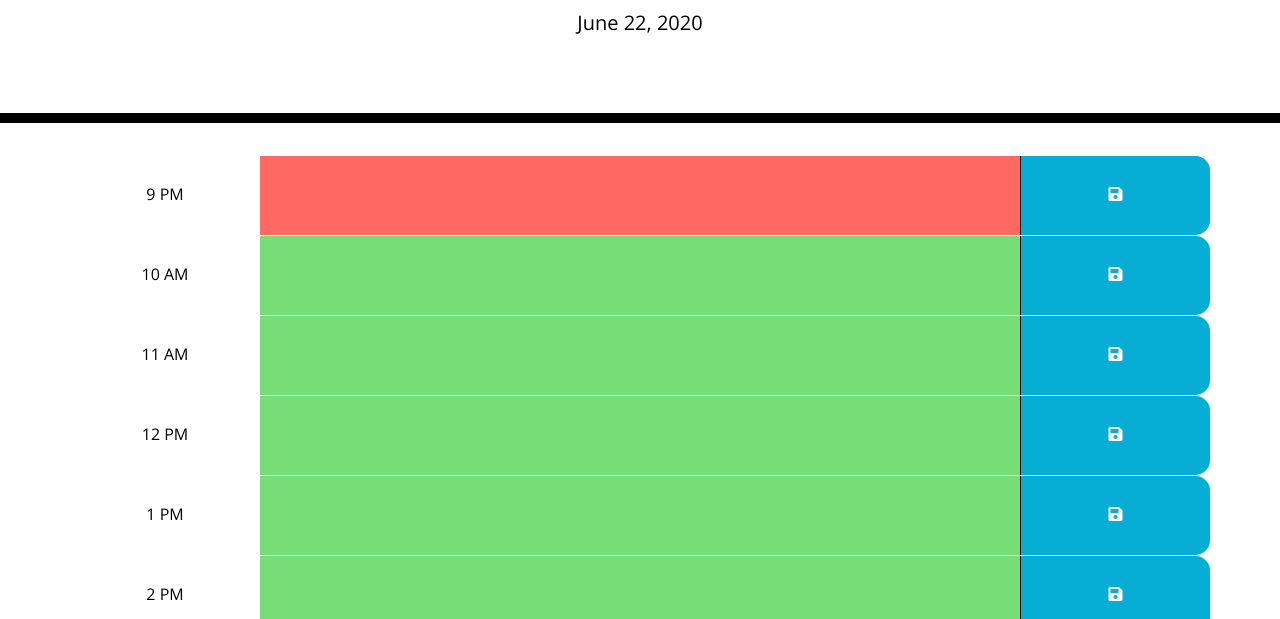
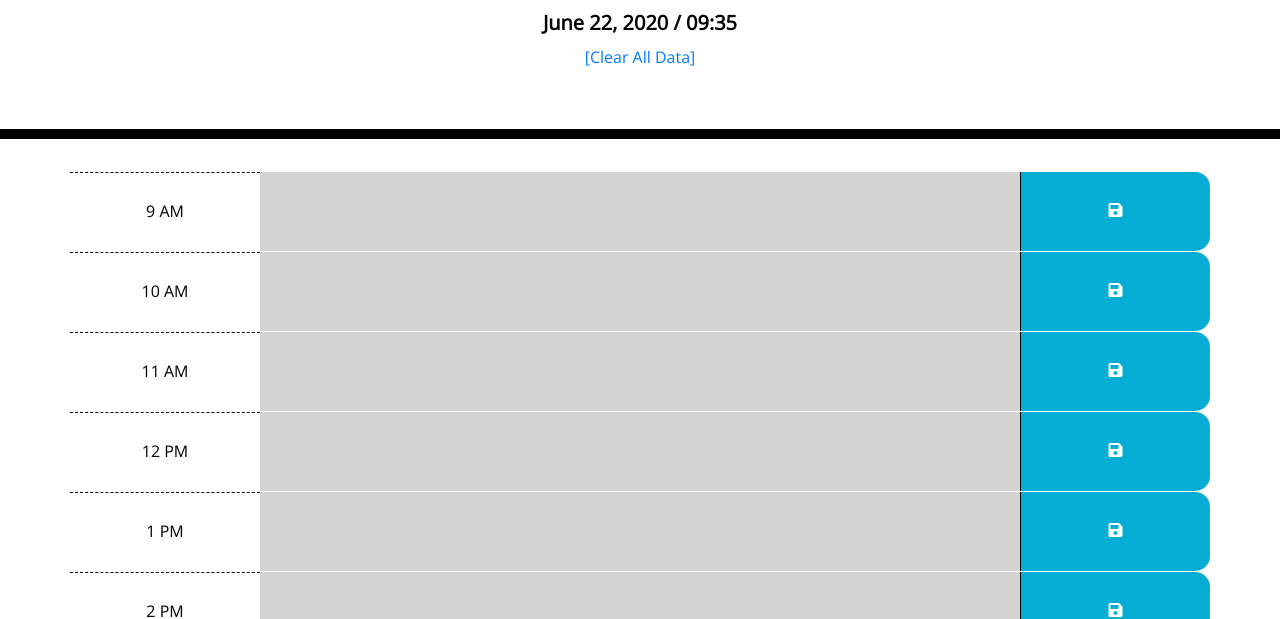
Before and after one commit to jamesravelle/workday-planner, a plain HTML site: page index.html in a window 1280 px wide. Shown: the part 181-800 px from the top of the page. Drawn offline with nearby package versions, Linux system fonts and the light colour scheme.

Commit message:
Finished working application

```diff
--- a/index.html
+++ b/index.html
@@ -27,12 +27,12 @@
       <h1 class="display-3">Work Day Scheduler</h1>
       <p class="lead">A simple calendar app for scheduling your work day</p>
       <p id="currentDay" class="lead"></p>
+      <a href="#" id="clear">[Clear All Data]</a>
     </header>
     <div class="container">
       <!-- Timeblocks go here -->
 
     </div>
-
     <script src="https://code.jquery.com/jquery-3.4.1.min.js"></script>
     <script src="https://cdnjs.cloudflare.com/ajax/libs/moment.js/2.24.0/moment.min.js"></script>
     <script src="script.js"></script>
--- a/script.js
+++ b/script.js
@@ -6,20 +6,37 @@ var currentTime = moment().format('LT');
 var currentHour = parseInt(currentTime[0]+currentTime[1]);
 
 // Set current date in header
-$('#currentDay').text(moment().format('MMMM DD, YYYY'));
+$('#currentDay').text(moment().format('MMMM DD, YYYY') + "  /  " + moment().format('hh:mm'));
+
+// Get local storage object
+var storage = JSON.parse(localStorage.getItem('storage'));
+if (storage === null){
+    storage = {
+        "9AM" : "",
+        "10AM" : "",
+        "11AM" : "",
+        "12PM" : "",
+        "1PM" : "",
+        "2PM" : "",
+        "3PM" : "",
+        "4PM" : "",
+        "5PM" : ""
+    }
+    console.log(storage);
+}
 
 var future = false;
 // Create time block
-function timeBlock(x){
-    // Check if time is AM or PM
-    if(x > 9 && x < 12){
-        ampm = "AM";
+function timeBlock(time, data){
+    // Add space to time displayed
+    if(time.length === 3){
+        var displayTime = time[0] + " " + time[1] + time[2];
     } else {
-        var ampm = "PM";
+        var displayTime = time[0] + time[1] + " " + time[2] + time[3];
     }
     var row = $('<div>');
     row.addClass('row time-block');
-    row.attr('data-time', x + ampm);
+    row.attr('id', time);
     container.append(row);
     // Create 3 column bootstrap row
     for(var i = 0; i < 3; i++){
@@ -27,13 +44,13 @@ function timeBlock(x){
         switch(i){
             case 0:
                 newCol.addClass('col-md-2 hour');
-                newCol.text(x + " " + ampm);
+                newCol.text(displayTime);
                 break;
             case 1:
                 newCol.addClass('col-md-8');
                 var inputArea = $('<textarea>');
+                inputArea.text(data);
                 inputArea.addClass('description');
-
                 newCol.append(inputArea);
                 break;
             case 2:
@@ -42,30 +59,46 @@ function timeBlock(x){
         }
         row.append(newCol);
         row.addClass('past');
-        if(future && x !== currentHour){
+        if(future && time !== currentHour){
             row.addClass('future');
             row.removeClass('past');
         }
-        if(x === currentHour){
+        if(time === currentHour){
             row.addClass('present');
+            // Toggle future time block display
             future = true;
             row.removeClass('past');
         }
     }
 }
 
-// Create
-var timeRange = 9;
-while(timeRange !== 6){
-    if(timeRange === 13){
-        timeRange = 1;
-    }
-    timeBlock(timeRange);
-    timeRange++;
+// Create time blocks 9 AM to 5 PM
+for(key in storage){
+    var data = storage[key];
+    console.log(data);
+    timeBlock(key, data);
 }
 
+function setStorage(id,data){
+    storage[id] = data;
+    console.log(storage);
+    localStorage.setItem('storage', JSON.stringify(storage));
+}
+
+// Save button click
 $('.saveBtn').on("click", function(e){
-    var selection = this.parentElement.getAttribute("data-time");
+    // DOM traverse to get the entered data
+    var selectionID = this.parentElement.id;
+    var selectionData = this.parentElement.querySelectorAll('textarea')[0].value;
+    // Push items into local storage
+    setStorage(selectionID, selectionData);
+})
 
+// Clear data click
+$('#clear').on('click', function(e){
+    e.preventDefault();
+    localStorage.removeItem('storage');
+    location.reload();
 })
+
 });
--- a/style.css
+++ b/style.css
@@ -15,10 +15,7 @@ textarea{
   -webkit-box-shadow: none;
   -moz-box-shadow: none;
   box-shadow: none;
-}
-
-textarea:focus{
-  border:0;
+  height:100%;
 }
 
 .jumbotron {
@@ -48,7 +45,7 @@ textarea:focus{
 .hour {
   background-color: #ffffff;
   color: #000000;
-  /* border-top: 1px dashed #000000; */
+  border-top: 1px dashed #000000;
   padding-top:30px;
 }
 
@@ -88,6 +85,11 @@ textarea:focus{
   font-family: "Font Awesome 5 Free"; /* This is the correct font-family*/
   font-weight:900;
 }
+
 .fa-save{
   cursor: pointer;
 }
+
+#currentDay{
+  font-weight:bold;
+}
```
